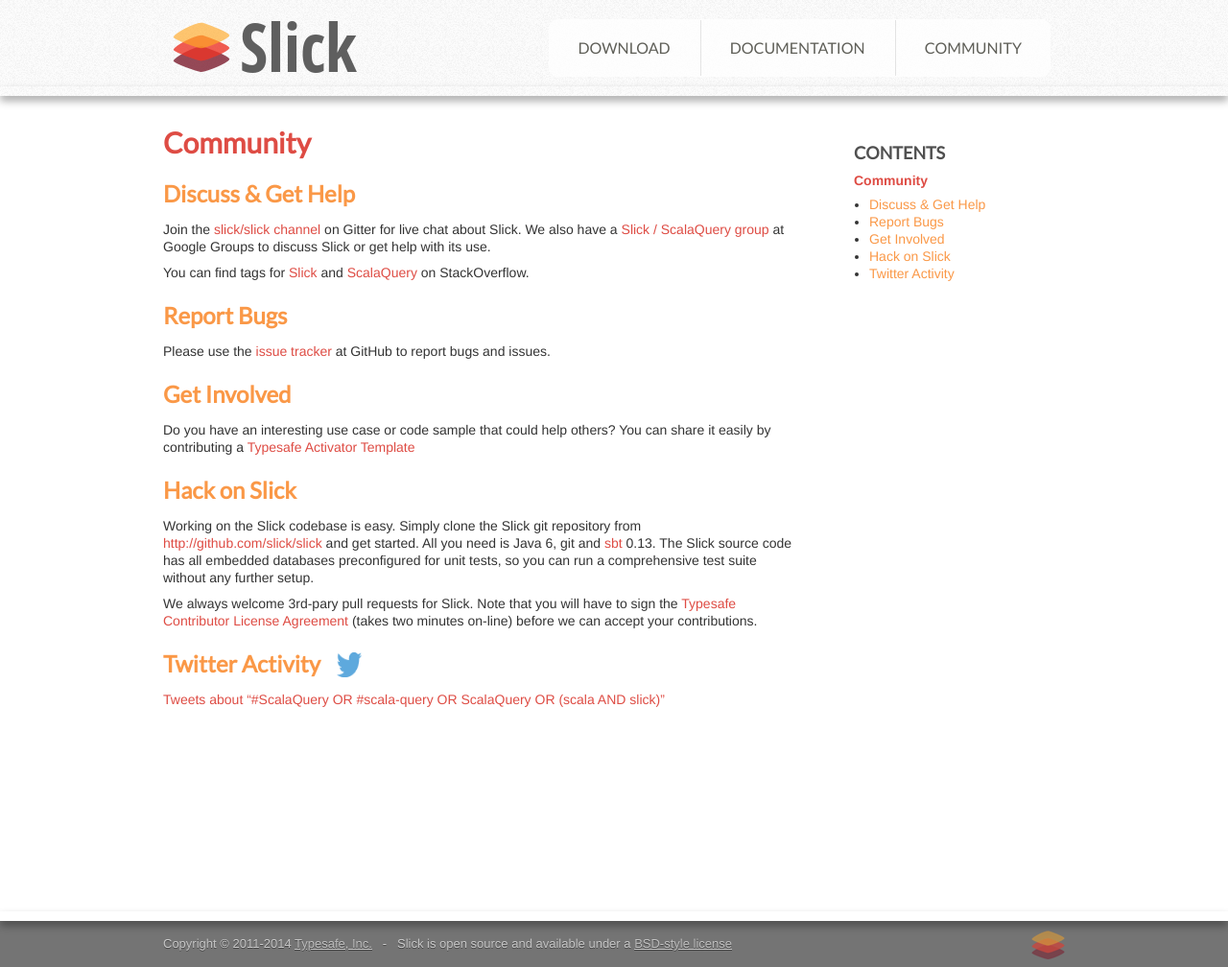
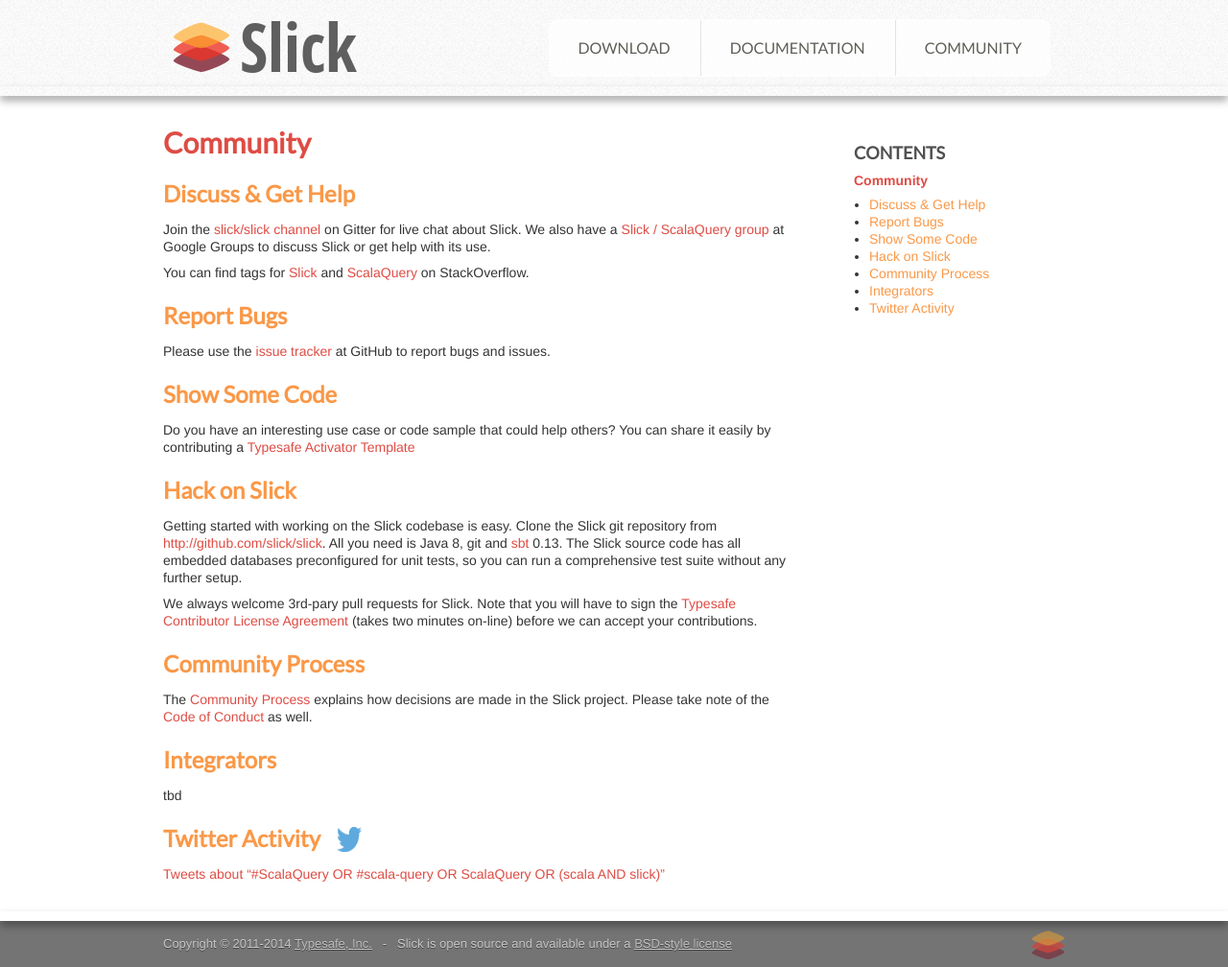
Before and after one commit to slick/slick.github.com, a Jekyll site: the page built from community/index.md, in a window 1280 px wide. Shown: the whole page at 96% size. Built offline with Jekyll 4.4.1, drawn with Linux system fonts in a browser that asks for light colours; comment, search, counter and statistics services are not loaded.

Commit message:
wip: Community Process

```diff
--- a/community/index.md
+++ b/community/index.md
@@ -18,7 +18,7 @@
 Please use the [issue tracker](http://github.com/slick/slick/issues) at GitHub
 to report bugs and issues.
 
-## Get Involved
+## Show Some Code
 
 Do you have an interesting use case or code sample that could help others?
 You can share it easily by contributing a
@@ -26,8 +26,8 @@
 
 ## Hack on Slick
 
-Working on the Slick codebase is easy. Simply clone the Slick git repository from
-<http://github.com/slick/slick> and get started. All you need is Java 6, git and
+Getting started with working on the Slick codebase is easy. Clone the Slick git repository
+from <http://github.com/slick/slick>. All you need is Java 8, git and
 [sbt](http://www.scala-sbt.org/) 0.13. The Slick source code has all embedded
 databases preconfigured for unit tests, so you can run a comprehensive test suite
 without any further setup.
@@ -36,6 +36,15 @@
 [Typesafe Contributor License Agreement](https://www.typesafe.com/contribute/cla)
 (takes two minutes on-line) before we can accept your contributions.
 
+## Community Process
+
+The [Community Process](/community/process) explains how decisions are made in the Slick project.
+Please take note of the [Code of Conduct](/community/conduct) as well.
+
+## Integrators
+
+tbd
+
 ## Twitter Activity <a href="http://twitter.com" style="padding-left: 0.5em"><img src="/resources/images/Twitter_logo_blue.png" style="width: 1.1em; height: 1.1em; padding: 0; margin: 0; vertical-align: text-bottom"/></a>
 <a class="twitter-timeline" data-chrome="nofooter transparent noheader" width="698" height="600" href="https://twitter.com/search?q=%23ScalaQuery+OR+%23scala-query+OR+ScalaQuery+OR+%28scala+AND+slick%29"  data-widget-id="421603285133295617">Tweets about "#ScalaQuery OR #scala-query OR ScalaQuery OR (scala AND slick)"</a>
 <script src="/resources/javascript/twitter.js"> </script>
```
Also changed, not shown: community/conduct.md (added, +38 -0 lines), community/process.md (added, +94 -0 lines).
